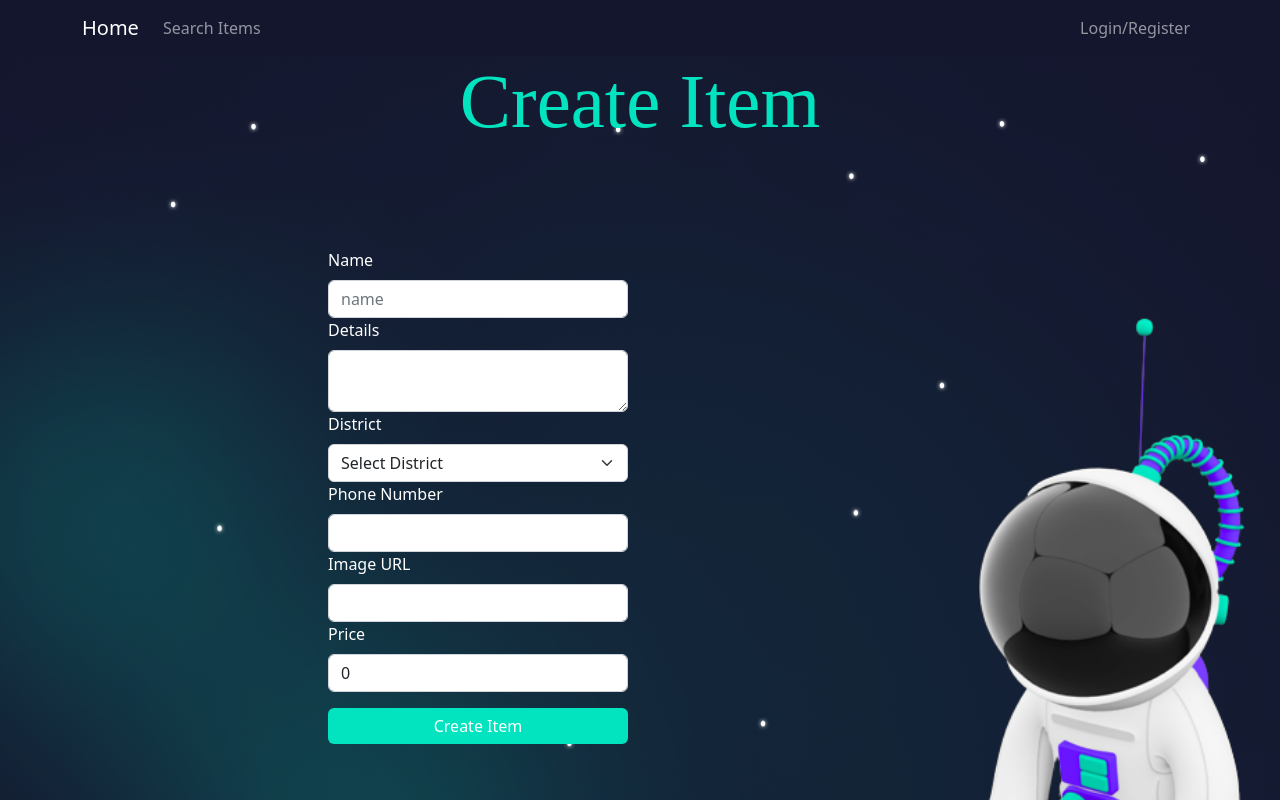
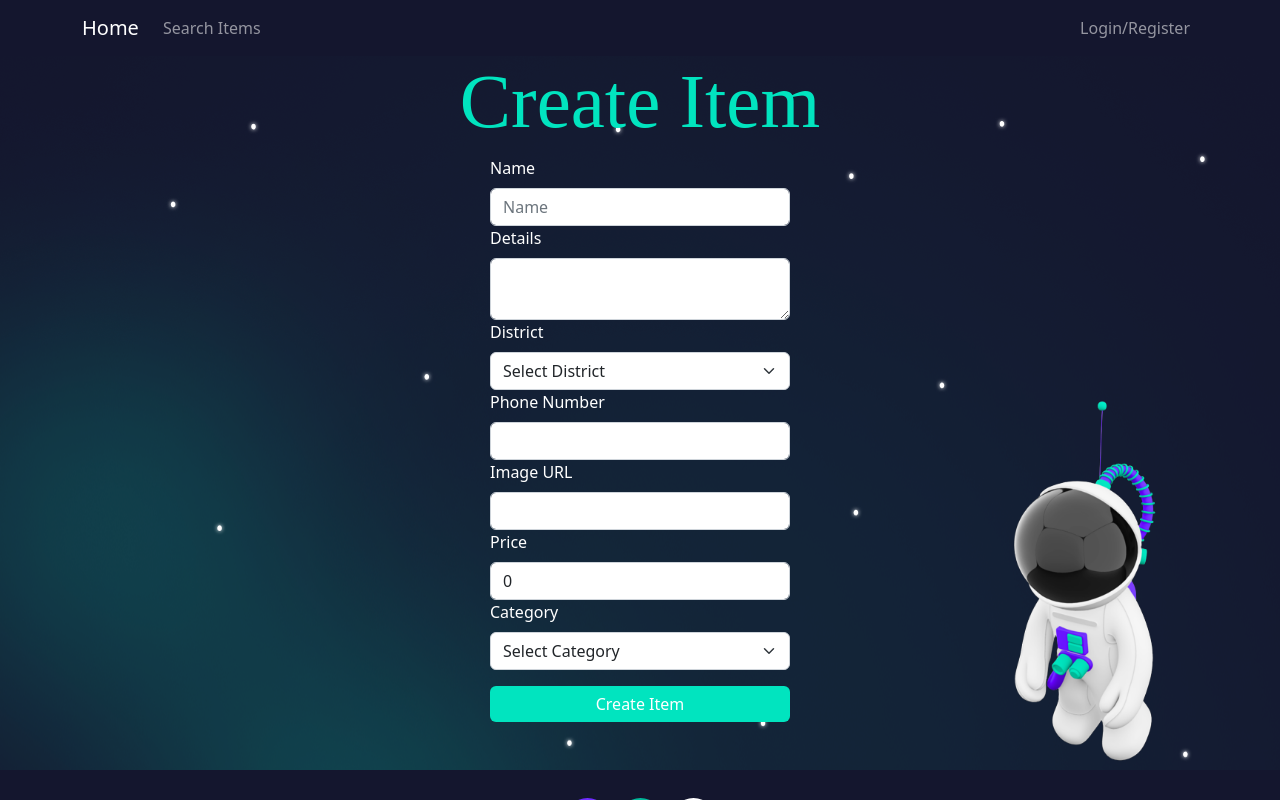
Before and after one commit to Talgaon4/MarketPlace, a React (Create React App) app in the folder client/: page /create-item in a window 1280 px wide. Shown: the top 800 px of the page. Built offline with nearby package versions, Linux system fonts and the light colour scheme; a web font is replaced by a local one.

Commit message:
revert create item

```diff
--- a/client/src/pages/create-item.js
+++ b/client/src/pages/create-item.js
@@ -2,21 +2,11 @@ import React, { useState, useEffect } from "react";
 import axios from "axios";
 import { useGetUserID } from "../hooks/useGetUserID";
 import { useCookies } from "react-cookie";
-import {
-  Form,
-  Button,
-  Container,
-  Image,
-  Row,
-  Col,
-  Alert,
-} from "react-bootstrap";
+import { Form, Button, Container, Image, Row, Col } from "react-bootstrap";
 import { useNavigate, useLocation } from "react-router-dom";
 import astronautImage from "../images/astronaut.png";
 
 export const CreateItem = () => {
-  const [showSuccessAlert, setShowSuccessAlert] = useState(false);
-  const [showErrorAlert, setShowErrorAlert] = useState(false);
   const userID = useGetUserID();
   const [cookies, _] = useCookies(["access_token"]);
   const navigate = useNavigate();
@@ -28,6 +18,7 @@ export const CreateItem = () => {
     imageUrl: "",
     district: "",
     phoneNumber: "",
+    category: "", // New category state
     userOwner: userID,
   });
   const [error, setError] = useState("");
@@ -39,7 +30,8 @@ export const CreateItem = () => {
       item.cost <= 0 ||
       item.imageUrl.trim() === "" ||
       item.district.trim() === "" ||
-      item.phoneNumber.trim() === ""
+      item.phoneNumber.trim() === "" ||
+      item.category.trim() === ""
     ) {
       setError("Please fill in all fields.");
       return false;
@@ -50,10 +42,8 @@ export const CreateItem = () => {
 
   useEffect(() => {
     if (location.state && location.state.item) {
-      // If an item prop is present in the location state, update the item state
       setItem(location.state.item);
     } else {
-      // It's a new item, initialize the item state
       setItem({
         name: "",
         details: "",
@@ -61,6 +51,7 @@ export const CreateItem = () => {
         imageUrl: "",
         district: "",
         phoneNumber: "",
+        category: "",
         userOwner: userID,
       });
     }
@@ -70,7 +61,6 @@ export const CreateItem = () => {
     const { name, value } = event.target;
 
     if (name === "phoneNumber") {
-      // Validate phone number: allow only numbers
       const phoneNumberRegex = /^[0-9]+$/;
       if (value !== "" && !phoneNumberRegex.test(value)) {
         setError("Invalid phone number. Please enter only numbers.");
@@ -90,27 +80,23 @@ export const CreateItem = () => {
     if (validateForm()) {
       try {
         if (item._id) {
-          // If item has an ID, it is an existing item, so perform an update
-          console.log("cookies.access_token " + cookies.access_token);
-          console.log("item " + item);
           await axios.put(
-            `http://localhost:3001/items/${item._id}`,
+            `https://gaming-space-api.onrender.com/items/${item._id}`,
             { ...item },
             {
               headers: { authorization: cookies.access_token },
             }
           );
-          setShowSuccessAlert(true);
+          alert("Item Updated");
         } else {
-          // Otherwise, it is a new item, so perform a create
           await axios.post(
-            "http://localhost:3001/items/createItem",
+            "https://gaming-space-api.onrender.com/items/createItem",
             { ...item },
             {
               headers: { authorization: cookies.access_token },
             }
           );
-          setShowSuccessAlert(true);
+          alert("Item Created");
         }
         navigate("/");
       } catch (error) {
@@ -126,14 +112,14 @@ export const CreateItem = () => {
       </div>
 
       <Row className="pb-5">
-        <Col className="pb-5 d-flex align-items-center  justify-content-center ">
-          <Form onSubmit={handleSubmit} className="align-items-center">
+        <Col xs={12} sm={12} md={12} lg={12} className="justify-content-center">
+          <Form onSubmit={handleSubmit} className="mx-auto">
             <Form.Group controlId="name">
               <Form.Label>Name</Form.Label>
               <Form.Control
                 type="text"
                 name="name"
-                placeholder="name"
+                placeholder="Name"
                 value={item.name}
                 onChange={handleChange}
               />
@@ -196,39 +182,33 @@ export const CreateItem = () => {
               />
             </Form.Group>
 
+            <Form.Group controlId="category">
+              <Form.Label>Category</Form.Label>
+              <Form.Select
+                as="select"
+                name="category"
+                value={item.category}
+                onChange={handleChange}
+              >
+                <option value="">Select Category</option>
+                <option value="Keyboards">Keyboards</option>
+                <option value="Monitors">Monitors</option>
+                <option value="Screens">Screens</option>
+                <option value="Consoles">Consoles</option>
+                <option value="Other">Other</option>
+              </Form.Select>
+            </Form.Group>
+
             <div className="pt-3 d-grid gap-2">
               <Button variant="outline-info" type="submit">
                 {item._id ? "Edit Item" : "Create Item"}
               </Button>
             </div>
-            {error && <Alert variant="danger">{error}</Alert>}
-            {showSuccessAlert && (
-              <Alert
-                variant="success"
-                onClose={() => setShowSuccessAlert(false)}
-                dismissible
-              >
-                Item {item._id ? "Updated" : "Created"} Successfully
-              </Alert>
-            )}
-            {showErrorAlert && (
-              <Alert
-                variant="danger"
-                onClose={() => setShowErrorAlert(false)}
-                dismissible
-              >
-                Error Occurred. Please try again.
-              </Alert>
-            )}
+            {error && <p>{error}</p>}
           </Form>
-        </Col>
-        <Col className="pb-5 d-flex justify-content-center" md="auto">
-          <div className="astro">
-            <Image
-              width={300}
-              rounded
-              src={astronautImage} // Use the imported image as the source
-            />
+
+          <div className="astro-form">
+            <Image width={160} src={astronautImage} />
           </div>
         </Col>
       </Row>
```
